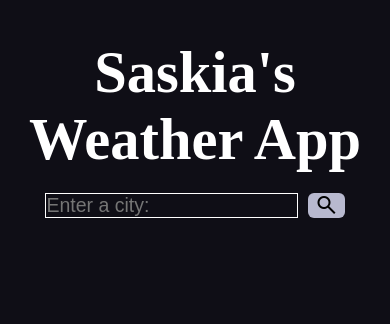
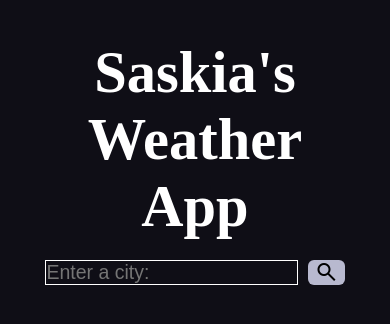
Before and after one commit to saskiabt/react-weather-app2, a React (Create React App) app: page / in a window 390 px wide. Shown: the top 324 px of the page. Built offline with nearby package versions, Linux system fonts and the light colour scheme; a web font is replaced by a local one.

Commit message:
update padding on title

```diff
--- a/src/styles.css
+++ b/src/styles.css
@@ -174,8 +174,8 @@ input {
     font-size: 5vmin;
   }
   .title {
-    padding-left: 5vmin;
-    padding-right: 5vmin;
+    padding-left: 10%;
+    padding-right: 10%;
     font-size: 15vmin;
   }
   .content {
--- a/src/styles.scss
+++ b/src/styles.scss
@@ -173,8 +173,8 @@ input {
   }
 
   .title {
-    padding-left: 5vmin;
-    padding-right: 5vmin;
+    padding-left: 10%;
+    padding-right: 10%;
     font-size: 15vmin;
   }
 
```
Also changed, not shown: 1 other file (tests, documents, lock files or other folders).
